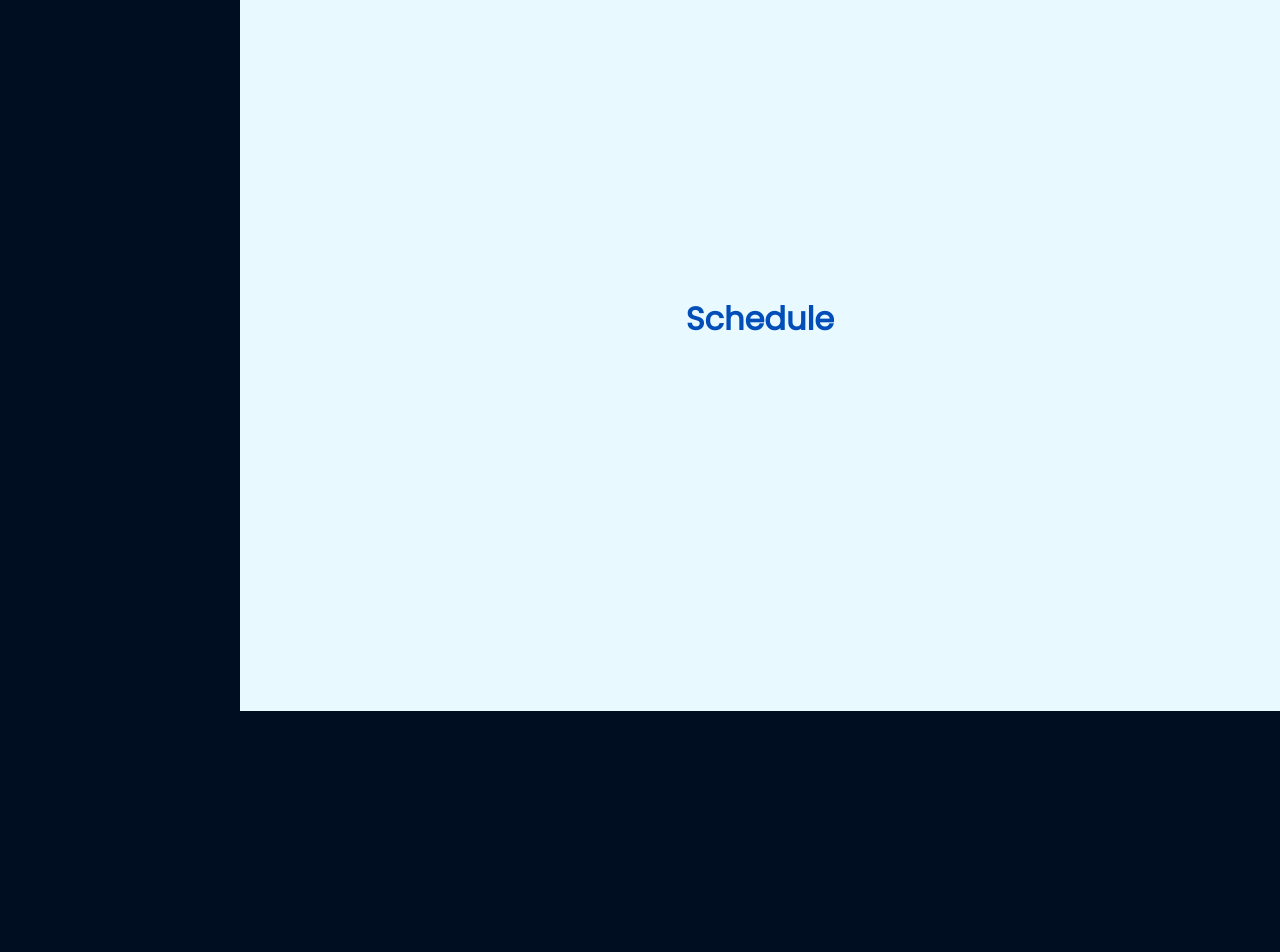
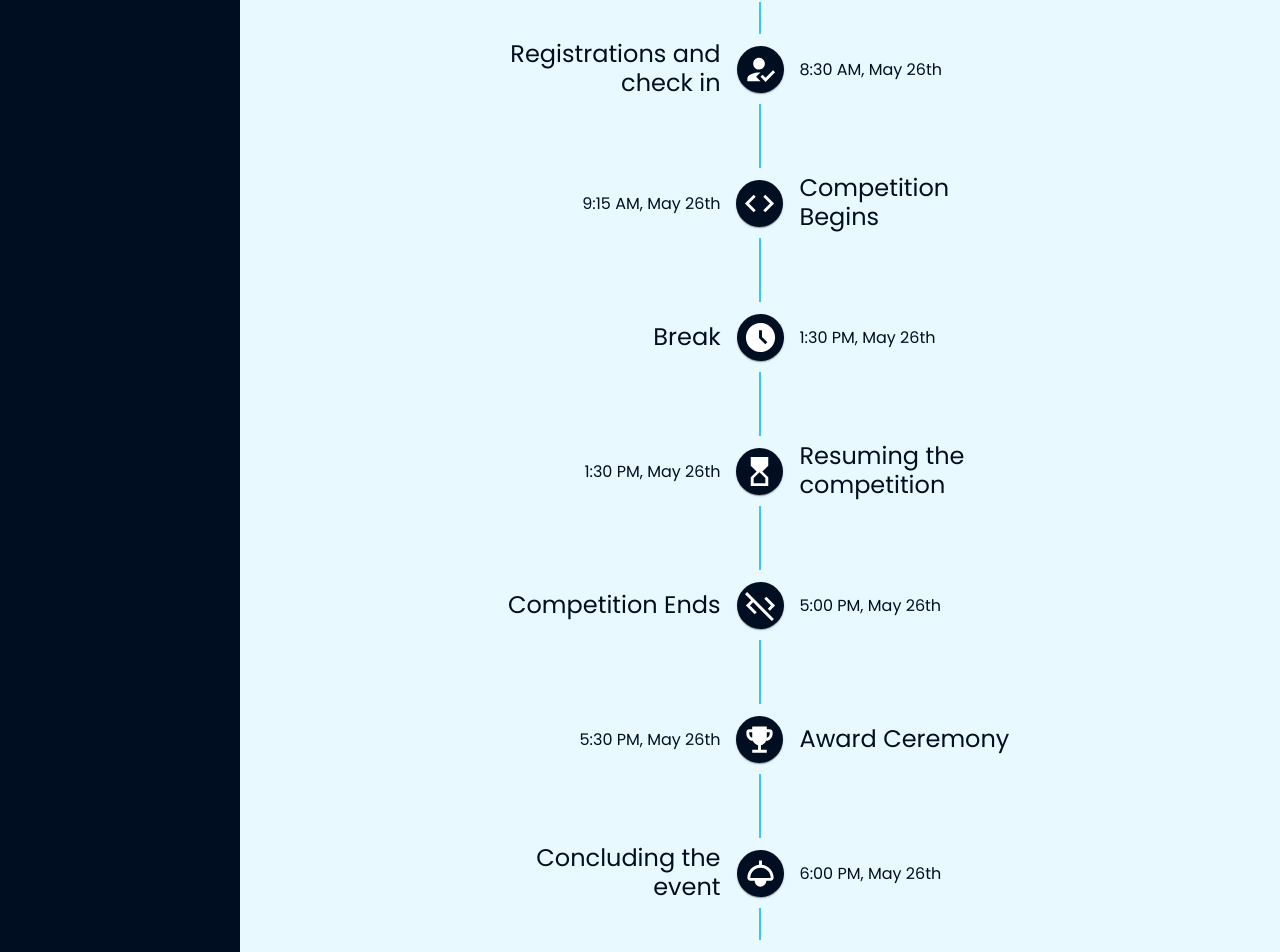
Before and after one commit to Xenowa/Aquathon, a React (Vite) app: page / in a window 1280 px wide. Shown: the part 2489-3441 px from the top of the page. Built offline with nearby package versions, Linux system fonts and the light colour scheme.

Commit message:
Feat: Completed Schedule Section

```diff
--- a/package.json
+++ b/package.json
@@ -16,6 +16,7 @@
     "@emotion/styled": "^11.10.6",
     "@fontsource/poppins": "^4.5.10",
     "@mui/icons-material": "^5.11.16",
+    "@mui/lab": "^5.0.0-alpha.128",
     "@mui/material": "^5.12.2",
     "react": "^18.2.0",
     "react-dom": "^18.2.0"
--- a/src/components/Guidelines.jsx
+++ b/src/components/Guidelines.jsx
@@ -12,7 +12,6 @@ export default function Guidelines() {
     const [expanded, setExpanded] = useState(false);
 
     const handleChange = (panel) => (event, newExpanded) => {
-        console.log(newExpanded)
         setExpanded(newExpanded ? panel : false);
     };
 
--- a/src/components/Schedule.jsx
+++ b/src/components/Schedule.jsx
@@ -1,6 +1,167 @@
-import { Typography, Box } from "@mui/material";
+import Box from "@mui/material/Box"
+import Timeline from '@mui/lab/Timeline';
+import TimelineItem from '@mui/lab/TimelineItem';
+import TimelineSeparator from '@mui/lab/TimelineSeparator';
+import TimelineConnector from '@mui/lab/TimelineConnector';
+import TimelineContent from '@mui/lab/TimelineContent';
+import TimelineOppositeContent from '@mui/lab/TimelineOppositeContent';
+import TimelineDot from '@mui/lab/TimelineDot';
+import Typography from '@mui/material/Typography';
+import AccessTimeFilledIcon from '@mui/icons-material/AccessTimeFilled';
+import EmojiEventsIcon from '@mui/icons-material/EmojiEvents';
+import LightIcon from '@mui/icons-material/Light';
+import HowToRegIcon from '@mui/icons-material/HowToReg';
+import CodeIcon from '@mui/icons-material/Code';
+import CodeOffIcon from '@mui/icons-material/CodeOff';
+import HourglassTopIcon from '@mui/icons-material/HourglassTop';
 
 export default function Schedule() {
+    const Content = ({ heading }) => {
+        return (
+            <div>
+                <TimelineItem>
+                    <TimelineOppositeContent sx={{ m: 'auto 0' }}>
+                        <Typography variant={heading} component="span">
+                            Registrations and check in
+                        </Typography>
+                    </TimelineOppositeContent>
+                    <TimelineSeparator>
+                        <TimelineConnector sx={{ bgcolor: 'secondary.main', height: "2rem" }} />
+                        <TimelineDot color="primary" variant="filled">
+                            <HowToRegIcon fontSize="large" />
+                        </TimelineDot>
+                        <TimelineConnector sx={{ bgcolor: 'secondary.main', height: "2rem" }} />
+                    </TimelineSeparator>
+                    <TimelineContent sx={{ m: 'auto 0' }}>
+                        <Typography variant="h6" component="span">
+                            8:30 AM, May 26th
+                        </Typography>
+                    </TimelineContent>
+                </TimelineItem>
+
+                <TimelineItem>
+                    <TimelineOppositeContent sx={{ m: 'auto 0' }}>
+                        <Typography variant={heading} component="span">
+                            Competition Begins
+                        </Typography>
+                    </TimelineOppositeContent>
+                    <TimelineSeparator>
+                        <TimelineConnector sx={{ bgcolor: 'secondary.main', height: "2rem" }} />
+                        <TimelineDot color="primary" variant="filled">
+                            <CodeIcon fontSize="large" />
+                        </TimelineDot>
+                        <TimelineConnector sx={{ bgcolor: 'secondary.main', height: "2rem" }} />
+                    </TimelineSeparator>
+                    <TimelineContent sx={{ m: 'auto 0' }}>
+                        <Typography variant="h6" component="span">
+                            9:15 AM, May 26th
+                        </Typography>
+                    </TimelineContent>
+                </TimelineItem>
+
+                <TimelineItem>
+                    <TimelineOppositeContent sx={{ m: 'auto 0' }}>
+                        <Typography variant={heading} component="span">
+                            Break
+                        </Typography>
+                    </TimelineOppositeContent>
+                    <TimelineSeparator>
+                        <TimelineConnector sx={{ bgcolor: 'secondary.main', height: "2rem" }} />
+                        <TimelineDot color="primary" variant="filled">
+                            <AccessTimeFilledIcon fontSize="large" />
+                        </TimelineDot>
+                        <TimelineConnector sx={{ bgcolor: 'secondary.main', height: "2rem" }} />
+                    </TimelineSeparator>
+                    <TimelineContent sx={{ m: 'auto 0' }}>
+                        <Typography variant="h6" component="span">
+                            1:30 PM, May 26th
+                        </Typography>
+                    </TimelineContent>
+                </TimelineItem>
+
+                <TimelineItem>
+                    <TimelineOppositeContent sx={{ m: 'auto 0' }}>
+                        <Typography variant={heading} component="span">
+                            Resuming the competition
+                        </Typography>
+                    </TimelineOppositeContent>
+                    <TimelineSeparator>
+                        <TimelineConnector sx={{ bgcolor: 'secondary.main', height: "2rem" }} />
+                        <TimelineDot color="primary" variant="filled">
+                            <HourglassTopIcon fontSize="large" />
+                        </TimelineDot>
+                        <TimelineConnector sx={{ bgcolor: 'secondary.main', height: "2rem" }} />
+                    </TimelineSeparator>
+                    <TimelineContent sx={{ m: 'auto 0' }}>
+                        <Typography variant="h6" component="span">
+                            1:30 PM, May 26th
+                        </Typography>
+                    </TimelineContent>
+                </TimelineItem>
+
+                <TimelineItem>
+                    <TimelineOppositeContent sx={{ m: 'auto 0' }}>
+                        <Typography variant={heading} component="span">
+                            Competition Ends
+                        </Typography>
+                    </TimelineOppositeContent>
+                    <TimelineSeparator>
+                        <TimelineConnector sx={{ bgcolor: 'secondary.main', height: "2rem" }} />
+                        <TimelineDot color="primary" variant="filled">
+                            <CodeOffIcon fontSize="large" />
+                        </TimelineDot>
+                        <TimelineConnector sx={{ bgcolor: 'secondary.main', height: "2rem" }} />
+                    </TimelineSeparator>
+                    <TimelineContent sx={{ m: 'auto 0' }}>
+                        <Typography variant="h6" component="span">
+                            5:00 PM, May 26th
+                        </Typography>
+                    </TimelineContent>
+                </TimelineItem>
+
+                <TimelineItem>
+                    <TimelineOppositeContent sx={{ m: 'auto 0' }}>
+                        <Typography variant={heading} component="span">
+                            Award Ceremony
+                        </Typography>
+                    </TimelineOppositeContent>
+                    <TimelineSeparator>
+                        <TimelineConnector sx={{ bgcolor: 'secondary.main', height: "2rem" }} />
+                        <TimelineDot color="primary" variant="filled">
+                            <EmojiEventsIcon fontSize="large" />
+                        </TimelineDot>
+                        <TimelineConnector sx={{ bgcolor: 'secondary.main', height: "2rem" }} />
+                    </TimelineSeparator>
+                    <TimelineContent sx={{ m: 'auto 0' }}>
+                        <Typography variant="h6" component="span">
+                            5:30 PM, May 26th
+                        </Typography>
+                    </TimelineContent>
+                </TimelineItem>
+
+                <TimelineItem>
+                    <TimelineOppositeContent sx={{ m: 'auto 0' }}>
+                        <Typography variant={heading} component="span">
+                            Concluding the event
+                        </Typography>
+                    </TimelineOppositeContent>
+                    <TimelineSeparator>
+                        <TimelineConnector sx={{ bgcolor: 'secondary.main', height: "2rem" }} />
+                        <TimelineDot color="primary" variant="filled">
+                            <LightIcon fontSize="large" />
+                        </TimelineDot>
+                        <TimelineConnector sx={{ bgcolor: 'secondary.main', height: "2rem" }} />
+                    </TimelineSeparator>
+                    <TimelineContent sx={{ m: 'auto 0' }}>
+                        <Typography variant="h6" component="span">
+                            6:00 PM, May 26th
+                        </Typography>
+                    </TimelineContent>
+                </TimelineItem>
+            </div>
+        )
+    }
+
     return (
         <Box sx={{
             minHeight: "100vh",
@@ -13,6 +174,15 @@ export default function Schedule() {
             <Typography color="primaryLight.main" component="h1" variant="h1" fontWeight="bold" marginTop="1rem">
                 Schedule
             </Typography>
+
+            {/* For Desktops */}
+            <Timeline position="alternate" sx={{ display: { xs: "none", md: "block" } }}>
+                <Content heading="h3" />
+            </Timeline>
+            {/* For mobile */}
+            <Timeline position="left" sx={{ display: { xs: "block", md: "none" } }}>
+                <Content heading="h6" />
+            </Timeline>
         </Box>
     )
 }
```
Also changed, not shown: 1 other file (tests, documents, lock files or other folders).
